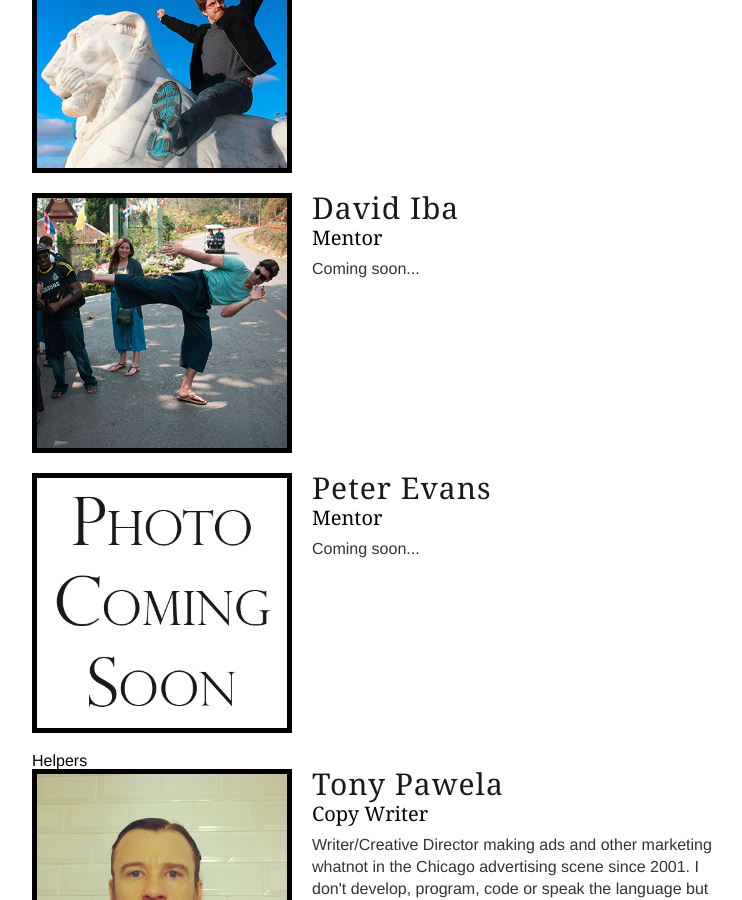
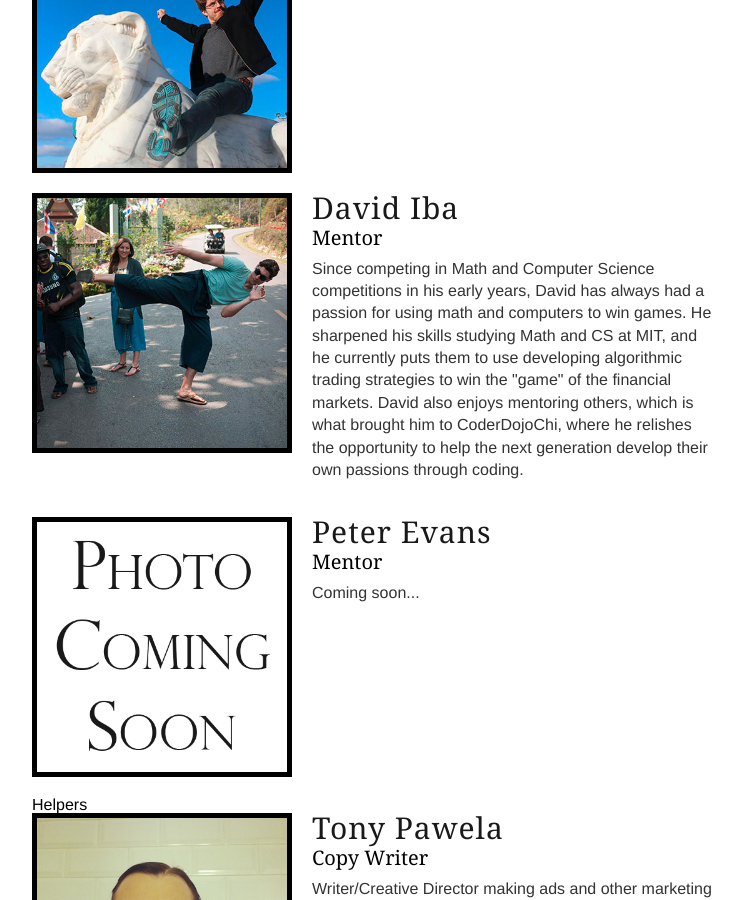
Before and after one commit to captainsafia/coderdojochi.github.com, a Jekyll site: the page built from mentors/index.html, in a window 1280 px wide and 900 px high, scrolled down 3202 px. Shown: the whole window, without its empty margins (378-1120 px from the left). Built offline with Jekyll 4.4.1, drawn with Linux system fonts in a browser that asks for light colours; comment, search, counter and statistics services are not loaded.

Commit message:
Updating David Iba's bio.

```diff
--- a/_data/mentors.yml
+++ b/_data/mentors.yml
@@ -51,7 +51,7 @@ ngreen:
 diba:
   name: David Iba
   role: Mentor
-  bio: Coming soon...
+  bio: Since competing in Math and Computer Science competitions in his early years, David has always had a passion for using math and computers to win games. He sharpened his skills studying Math and CS at MIT, and he currently puts them to use developing algorithmic trading strategies to win the "game" of the financial markets. David also enjoys mentoring others, which is what brought him to CoderDojoChi, where he relishes the opportunity to help the next generation develop their own passions through coding.
 
 pevans:
   name: Peter Evans
```
